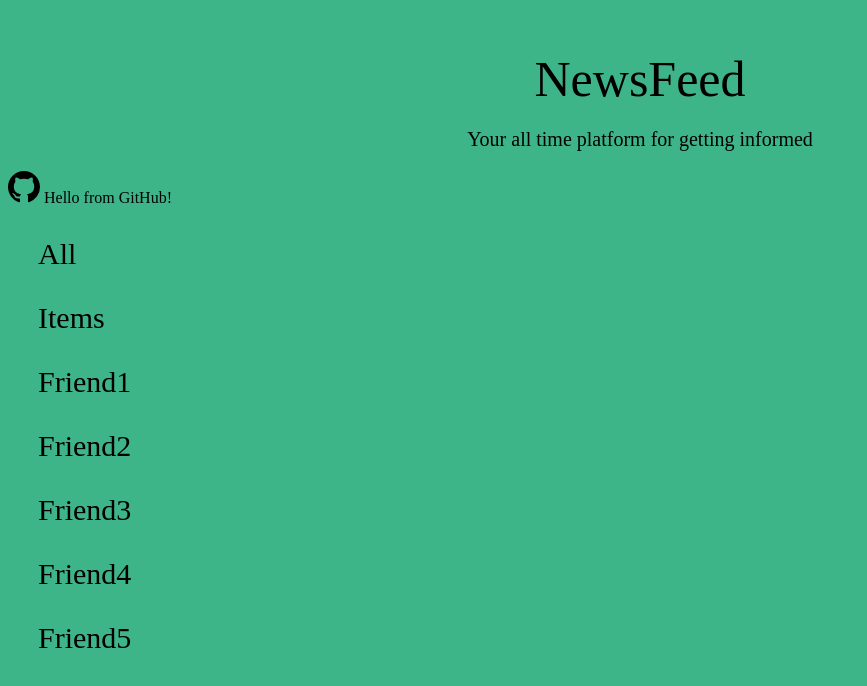
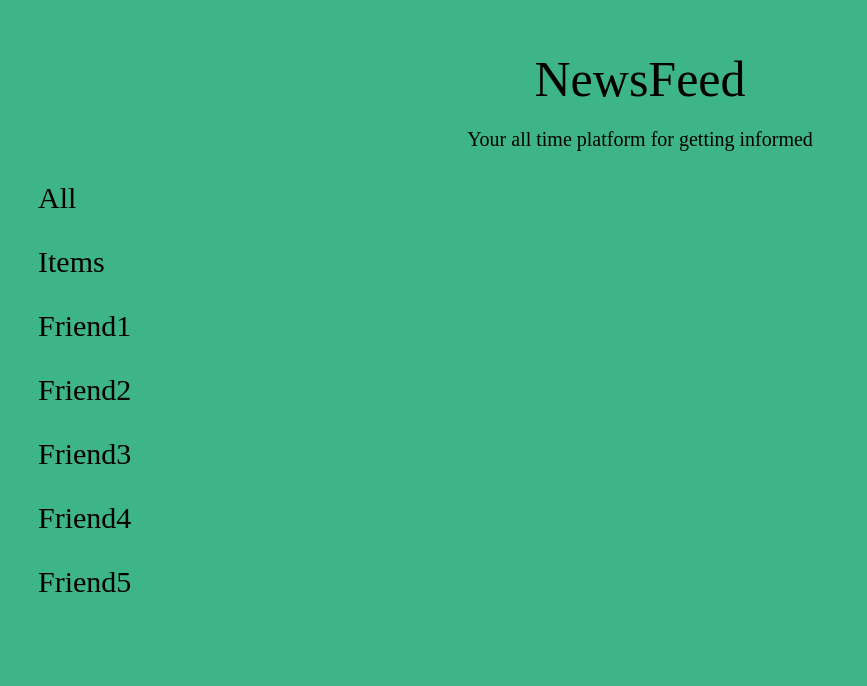
Before and after one commit to paulmunyao/newsfeed, an Angular app: page / in a window 1280 px wide. Shown: the top 686 px of the page, without its empty margins (0-867 px from the left). Built offline with nearby package versions, Linux system fonts and the light colour scheme; a web font is replaced by a local one.

Commit message:
remove unused code

```diff
--- a/src/app/app.component.html
+++ b/src/app/app.component.html
@@ -1,21 +1,4 @@
-<p class="title">NewsFeed</p>
-<p class="sub-title">Your all time platform for getting informed</p>
-<span class="anim-fade-in">
-  <!-- <%= octicon("mark-github", :height => 32, :class => "v-align-middle mr-2") %> -->
-  <svg
-    height="32"
-    class="octicon octicon-mark-github v-align-middle mr-2"
-    viewBox="0 0 16 16"
-    version="1.1"
-    width="32"
-    aria-hidden="true"
-  >
-    <path
-      fill-rule="evenodd"
-      d="M8 0C3.58 0 0 3.58 0 8c0 3.54 2.29 6.53 5.47 7.59.4.07.55-.17.55-.38 0-.19-.01-.82-.01-1.49-2.01.37-2.53-.49-2.69-.94-.09-.23-.48-.94-.82-1.13-.28-.15-.68-.52-.01-.53.63-.01 1.08.58 1.23.82.72 1.21 1.87.87 2.33.66.07-.52.28-.87.51-1.07-1.78-.2-3.64-.89-3.64-3.95 0-.87.31-1.59.82-2.15-.08-.2-.36-1.02.08-2.12 0 0 .67-.21 2.2.82.64-.18 1.32-.27 2-.27.68 0 1.36.09 2 .27 1.53-1.04 2.2-.82 2.2-.82.44 1.1.16 1.92.08 2.12.51.56.82 1.27.82 2.15 0 3.07-1.87 3.75-3.65 3.95.29.25.54.73.54 1.48 0 1.07-.01 1.93-.01 2.2 0 .21.15.46.55.38A8.013 8.013 0 0 0 16 8c0-4.42-3.58-8-8-8z"
-    ></path>
-  </svg>
-  Hello from GitHub!
-</span>
+<p class="title">NewsFeed </p>
+<p class="sub-title">Your all time platform for getting informed </p>
 <app-items></app-items>
 <app-user></app-user>
```
